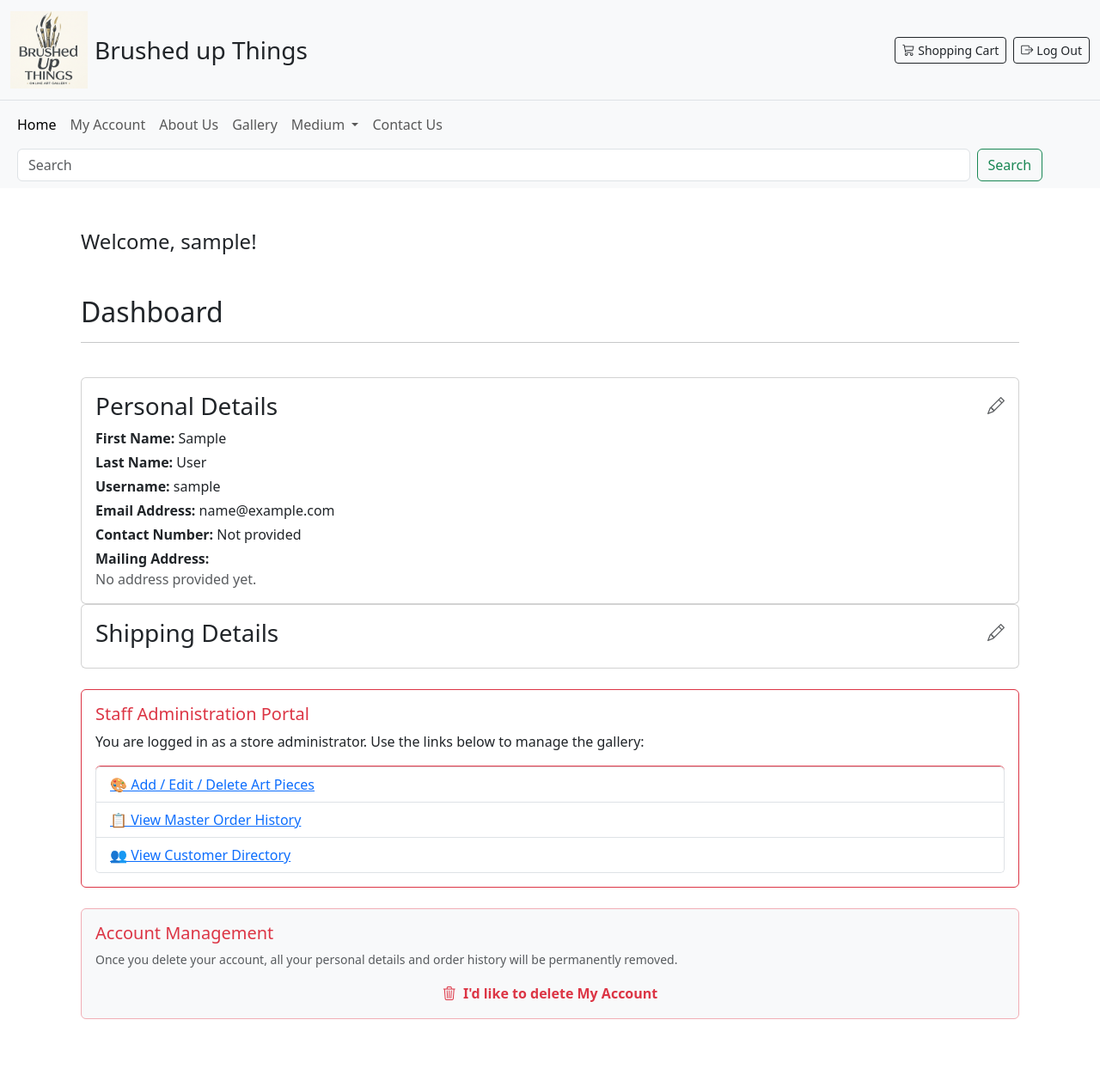
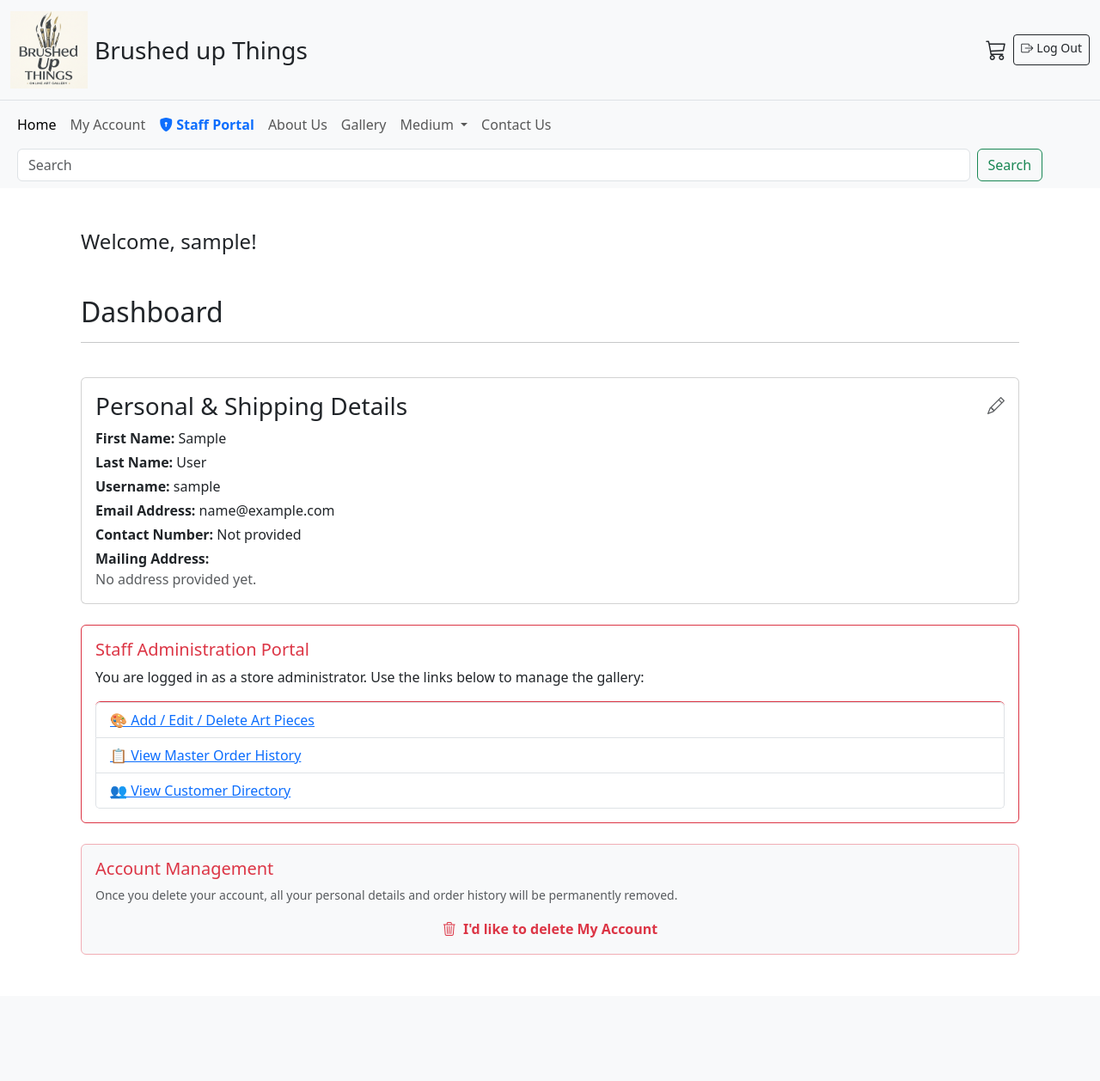
Before and after one commit to Analisa1984/brushed-up-things, a Django app: page /profile/ in a window 1280 px wide. Shown: the whole page at 86% size. After the commit the page ends 1111 px from the top, so only its background shows below. Run offline with Django 5.2, Linux system fonts and the light colour scheme; the visitor is signed in with stand-in values (Sample User, id 1); some libraries are stand-ins or nearby versions.

Commit message:
Add styling via bootstrap for navigation bar and added shopping car t and product count visibility in shopping cart .

```diff
--- a/brushed_up_things/urls.py
+++ b/brushed_up_things/urls.py
@@ -24,4 +24,5 @@ urlpatterns = [
     path('', include('artwork.urls')),
     path('profile/', include('profiles.urls')),
     path('accounts/', include('allauth.urls')),
+    path('cart/', include('cart.urls')),
 ] + static(settings.MEDIA_URL, document_root=settings.MEDIA_ROOT)
--- a/profiles/templates/profiles/profile.html
+++ b/profiles/templates/profiles/profile.html
@@ -13,15 +13,15 @@
     </div>
 
     <div class="row">
-
         <div class="col-12 mb-4">
             <div class="card p-3">
                 <h3 class="d-flex justify-content-between align-items-center">
-                    <span class="fw-light">Personal Details</span>
+                    <span class="fw-light">Personal & Shipping Details</span>
                     <button class="btn p-0 border-0" type="button" data-bs-toggle="collapse" data-bs-target=".personal-toggle" aria-expanded="false">
                         <i class="bi bi-pencil fs-5 text-muted"></i>
                     </button>
                 </h3>
+
                 <div class="collapse show personal-toggle">
                     <p class="mb-1"><strong>First Name:</strong> {{ user.first_name|default:"Not provided" }}</p>
                     <p class="mb-1"><strong>Last Name:</strong> {{ user.last_name|default:"Not provided" }}</p>
@@ -29,13 +29,22 @@
                     <p class="mb-1"><strong>Email Address:</strong> {{ user.email }}</p>
                     <p class="mb-1"><strong>Contact Number:</strong> {{ profile.default_phone_number|default:"Not provided" }}</p>
                     <p class="mb-0"><strong>Mailing Address:</strong><br>
-                {% if profile.default_address %}
-            {{ profile.default_address|linebreaksbr }}
+                        {% if profile.default_street_address1 %}
+                            {{ profile.default_street_address1 }}<br>
+                            {% if profile.default_street_address2 %}
+                                {{ profile.default_street_address2 }}<br>
+                            {% endif %}
+                            {{ profile.default_town_or_city }}<br>
+                            {% if profile.default_county %}
+                                {{ profile.default_county }}<br>
+                            {% endif %}
+                            {{ profile.default_postcode }}
                         {% else %}
                             <span class="text-muted">No address provided yet.</span>
                         {% endif %}
                     </p>
                 </div>
+
                 <div class="collapse personal-toggle">
                     <form action="{% url 'profile' %}" method="POST">
                         {% csrf_token %}
@@ -44,18 +53,10 @@
 
                         <div class="mt-3">
                             <button type="submit" class="btn btn-sm btn-primary me-2">Save Changes</button>
-            <button type="reset" class="btn btn-sm btn-secondary" data-bs-toggle="collapse" data-bs-target=".personal-toggle">Cancel</button> </div>
+                            <button type="reset" class="btn btn-sm btn-secondary" data-bs-toggle="collapse" data-bs-target=".personal-toggle">Cancel</button>
+                        </div>
                     </form>
                 </div>
-                </div>
-
-
-        <div class="col-12 mb-4">
-            <div class="card p-3">
-                <h3 class="d-flex justify-content-between align-items-center">
-                    <span class="fw-light">Shipping Details</span>
-                    <i class="bi bi-pencil fs-5 text-muted" style="cursor: pointer;"></i>
-                </h3>
             </div>
         </div>
 
@@ -89,8 +90,10 @@
                 </button>
             </div>
         </div>
+    </div>
+</div>
 
-    </div> </div> <div class="modal fade" id="deleteAccountModal" tabindex="-1" aria-labelledby="deleteAccountModalLabel" aria-hidden="true">
+<div class="modal fade" id="deleteAccountModal" tabindex="-1" aria-labelledby="deleteAccountModalLabel" aria-hidden="true">
     <div class="modal-dialog modal-dialog-centered">
         <div class="modal-content">
             <div class="modal-header">
@@ -102,7 +105,6 @@
             </div>
             <div class="modal-footer">
                 <button type="button" class="btn btn-secondary btn-sm" data-bs-dismiss="modal">Cancel</button>
-
                 <form action="{% url 'delete_profile' %}" method="POST" class="d-inline">
                     {% csrf_token %}
                     <button type="submit" class="btn btn-danger btn-sm">Yes, Delete Permanently</button>
@@ -111,5 +113,4 @@
         </div>
     </div>
 </div>
-
 {% endblock content %}
--- a/templates/base.html
+++ b/templates/base.html
@@ -67,9 +67,15 @@
         <span class="fs-3 fw-semi-bold text-dark">Brushed up Things</span>
     </a>
     <div class="d-flex gap-2">
-        <a href="#" class="btn btn-outline-dark btn-sm">
-            <i class="bi bi-cart3 me-1"></i>Shopping Cart
-        </a>
+          <a class="nav-link position-relative" href="{% url 'shopping_cart' %}">
+              <i class="bi bi-cart3 fs-4"></i>
+              {% if product_count > 0 %}
+                  <span class="position-absolute top-0 start-100 translate-middle badge rounded-pill bg-danger">
+                      {{ product_count }}
+                      <span class="visually-hidden">items in cart</span>
+                  </span>
+              {% endif %}
+          </a>
         {% if user.is_authenticated %}
         <a id="logout-link" href="{% url 'account_logout' %}" class="btn btn-outline-dark btn-sm">
             <i class="bi bi-box-arrow-right me-1"></i>Log Out
@@ -100,11 +106,21 @@
         <li class="nav-item">
           <a class="nav-link active" aria-current="page" href="{% url 'index' %}">Home</a>
         </li>
+
         {% if user.is_authenticated %}
         <li class="nav-item">
           <a class="nav-link" href="{% url 'profile' %}">My Account</a>
         </li>
+
+        {% if user.is_staff %}
+        <li class="nav-item">
+          <a class="nav-link text-primary fw-bold" href="{% url 'staff_dashboard' %}">
+            <i class="bi bi-shield-lock-fill me-1"></i>Staff Portal
+          </a>
+        </li>
         {% endif %}
+        {% endif %}
+
         <li class="nav-item">
           <a class="nav-link" href="#">About Us</a>
         </li>
```
Also changed, not shown: artwork/templates/artwork/gallery.html (+8 -3 lines), cart/migrations/__init__.py (added). Lines whose indentation alone changed are shown as unchanged.
